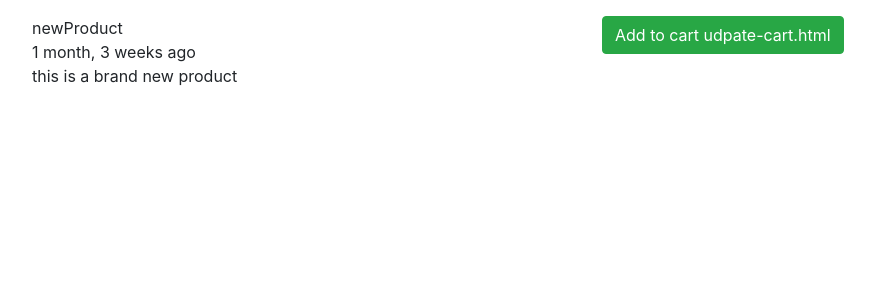
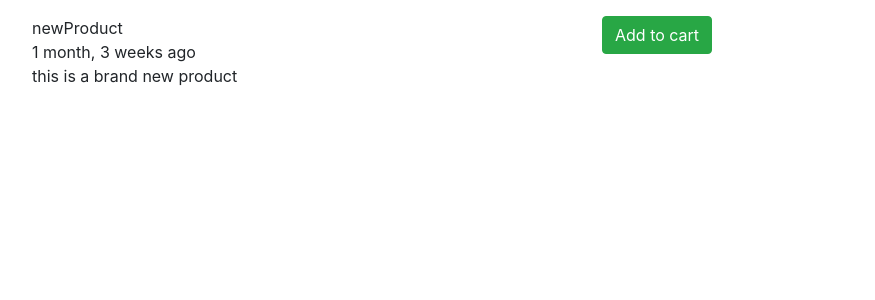
Before and after one commit to aditya2222/django-ecommerce, a Django app: a page that uses products/templates/products/snippets/update-cart.html in a window 1280 px wide. Shown: the part 56-356 px from the top of the page, without its empty margins (53-928 px from the left). Run offline with Django 3.2, Linux system fonts and the light colour scheme; data comes from the database, SQL or seed files in the repository; both versions use the stored data as it was after the commit; data that the repository does not hold is empty; some libraries are stand-ins or nearby versions.

Commit message:
some template changes

```diff
--- a/products/templates/products/snippets/update-cart.html
+++ b/products/templates/products/snippets/update-cart.html
@@ -5,7 +5,7 @@
             {% if product in cart.products.all %}
                 In cart <button type="submit" class="btn btn-link">Remove?</button>
             {% else %}
-                <button type="submit" class="btn btn-success">Add to cart udpate-cart.html</button>
+                <button type="submit" class="btn btn-success">Add to cart</button>
             {% endif %}
     </span>
 
--- a/products/urls.py
+++ b/products/urls.py
@@ -1,5 +1,5 @@
 from django.urls import path,include
-from .views import ProductListView, ProductDetailView,ProdcutDetailSlugView
+from .views import ProductListView,ProdcutDetailSlugView
 
 
 app_name = 'products'
--- a/products/views.py
+++ b/products/views.py
@@ -22,8 +22,6 @@ class ProductDetailView(DetailView):
     model = Product
 
 
-
-
 class BootstrapView(TemplateView):
     template_name = 'bootstrap/example.html'
 
@@ -38,7 +36,6 @@ class ProdcutDetailSlugView(DetailView):
         context['cart'] = cart_obj
         return context
 
-
 # def get_context_data(self, **kwargs):
 #     context = super().get_context_data(**kwargs)
 #     context['number'] = random.randrange(1, 100)
```
Also changed, not shown: carts/views.py (+6 -6 lines), db.sqlite3, 2 other files.
